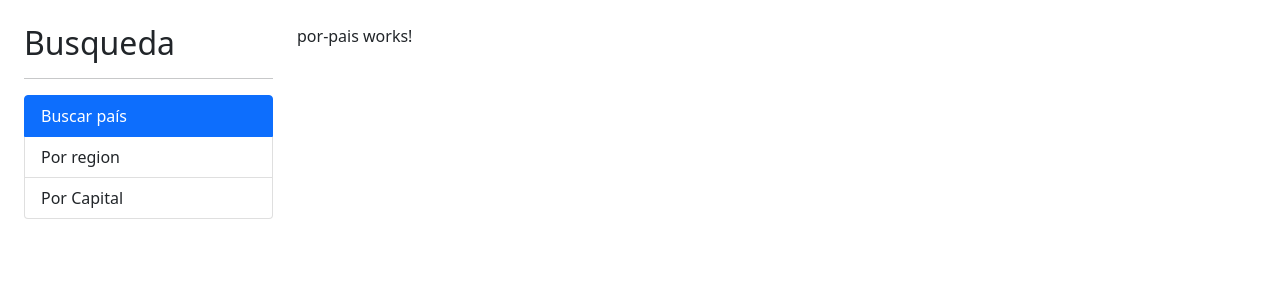
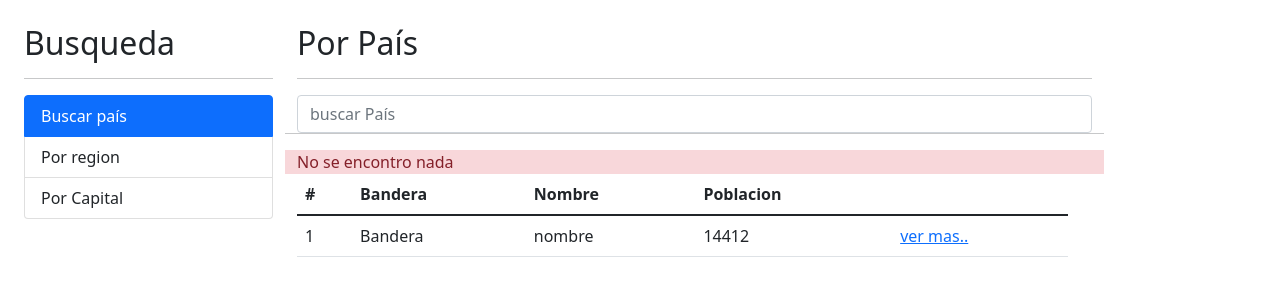
Before and after one commit to EnocPAguirre/PaisesApp, an Angular app: page / in a window 1280 px wide. Shown: the top 300 px of the page. Built offline with nearby package versions, Linux system fonts and the light colour scheme.

Commit message:
Configurando Sidebar y servicios

```diff
--- a/src/app/app.component.html
+++ b/src/app/app.component.html
@@ -1,23 +1,7 @@
 <div class="row container mt-4">
+
     <div class="col-3">
-
-        <h2>Busqueda</h2>
-        <hr>
-        <ul class="list-group">
-            <li
-            class="list-group-item"
-            routerLink=""
-            routerLinkActive="active"
-            [routerLinkActiveOptions]="{exact : true}">Buscar país</li>
-            <li
-            class="list-group-item"
-            routerLink="region"
-            routerLinkActive="active">Por region</li>
-            <li
-            class="list-group-item"
-            routerLink="capital"
-            routerLinkActive="active">Por Capital</li>
-        </ul>
+        <app-sidebar></app-sidebar>
     </div>
 
     <div class="col">
--- a/src/app/pais/pages/por-pais/por-pais.component.html
+++ b/src/app/pais/pages/por-pais/por-pais.component.html
@@ -1 +1,43 @@
-<p>por-pais works!</p>
+<h2>Por País</h2>
+<hr>
+<div class="row">
+    <div class="col">
+        <form action="" (ngSubmit)="buscar()">
+            <input type="text"
+            name="termino"
+            class="form-control"
+            [(ngModel)]="termino"
+            placeholder="buscar País">
+        </form>
+    </div>
+    <hr>
+
+    <div class="aler alert-danger">No se encontro nada</div>
+
+    <div class="row">
+        <div class="col">
+            <table class="table table-hover">
+                <thead>
+                    <tr>
+                        <th>#</th>
+                        <th>Bandera</th>
+                        <th>Nombre</th>
+                        <th>Poblacion</th>
+                        <th></th>
+                    </tr>
+                </thead>
+                <tbody>
+                    <tr>
+                        <td>1</td>
+                        <td>Bandera</td>
+                        <td>nombre</td>
+                        <td>14412</td>
+                        <td>
+                            <a href="">ver mas..</a>
+                        </td>
+                    </tr>
+                </tbody>
+            </table>
+        </div>
+    </div>
+</div>
--- a/src/app/pais/pages/por-pais/por-pais.component.ts
+++ b/src/app/pais/pages/por-pais/por-pais.component.ts
@@ -1,4 +1,4 @@
-import { Component, OnInit } from '@angular/core';
+import { Component } from '@angular/core';
 
 @Component({
   selector: 'app-por-pais',
@@ -6,11 +6,15 @@ import { Component, OnInit } from '@angular/core';
   styles: [
   ]
 })
-export class PorPaisComponent implements OnInit {
+export class PorPaisComponent {
+
+  termino: string = '';
 
   constructor() { }
 
-  ngOnInit(): void {
+  buscar(){
+    console.log(this.termino)
   }
 
+
 }
--- a/src/app/pais/pais.module.ts
+++ b/src/app/pais/pais.module.ts
@@ -1,5 +1,7 @@
 import { NgModule } from '@angular/core';
 import { CommonModule } from '@angular/common';
+import { FormsModule } from '@angular/forms';
+
 import { PorCapitalComponent } from './pages/por-capital/por-capital.component';
 import { PorPaisComponent } from './pages/por-pais/por-pais.component';
 import { PorRegionComponent } from './pages/por-region/por-region.component';
@@ -15,7 +17,8 @@ import { VerPaisComponent } from './pages/ver-pais/ver-pais.component';
     VerPaisComponent
   ],
   imports: [
-    CommonModule
+    CommonModule,
+    FormsModule
   ],
   exports: [
     PorCapitalComponent,
--- a/src/app/shared/shared.module.ts
+++ b/src/app/shared/shared.module.ts
@@ -1,6 +1,7 @@
 import { NgModule } from '@angular/core';
 import { CommonModule } from '@angular/common';
 import { SidebarComponent } from './sidebar/sidebar.component';
+import { RouterModule } from '@angular/router';
 
 
 
@@ -9,7 +10,8 @@ import { SidebarComponent } from './sidebar/sidebar.component';
     SidebarComponent
   ],
   imports: [
-    CommonModule
+    CommonModule,
+    RouterModule
   ],
   exports: [
     SidebarComponent
--- a/src/app/shared/sidebar/sidebar.component.html
+++ b/src/app/shared/sidebar/sidebar.component.html
@@ -1 +1,18 @@
-<p>sidebar works!</p>
+
+        <h2>Busqueda</h2>
+        <hr>
+        <ul class="list-group">
+            <li
+            class="list-group-item"
+            routerLink=""
+            routerLinkActive="active"
+            [routerLinkActiveOptions]="{exact : true}">Buscar país</li>
+            <li
+            class="list-group-item"
+            routerLink="region"
+            routerLinkActive="active">Por region</li>
+            <li
+            class="list-group-item"
+            routerLink="capital"
+            routerLinkActive="active">Por Capital</li>
+        </ul>
```
Also changed, not shown: src/app/pais/services/pais.service.ts (added, +9 -0 lines), 1 other file (tests, documents, lock files or other folders).
